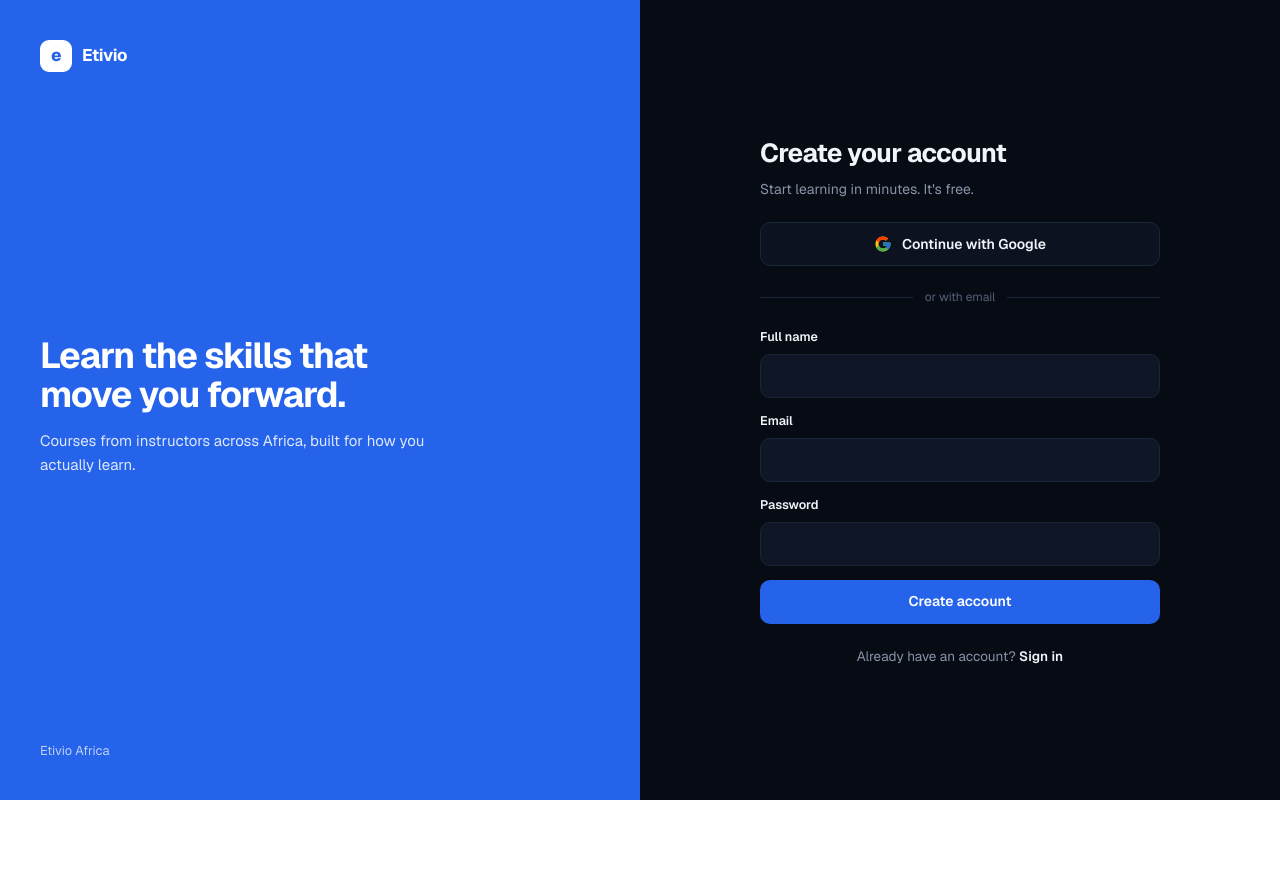
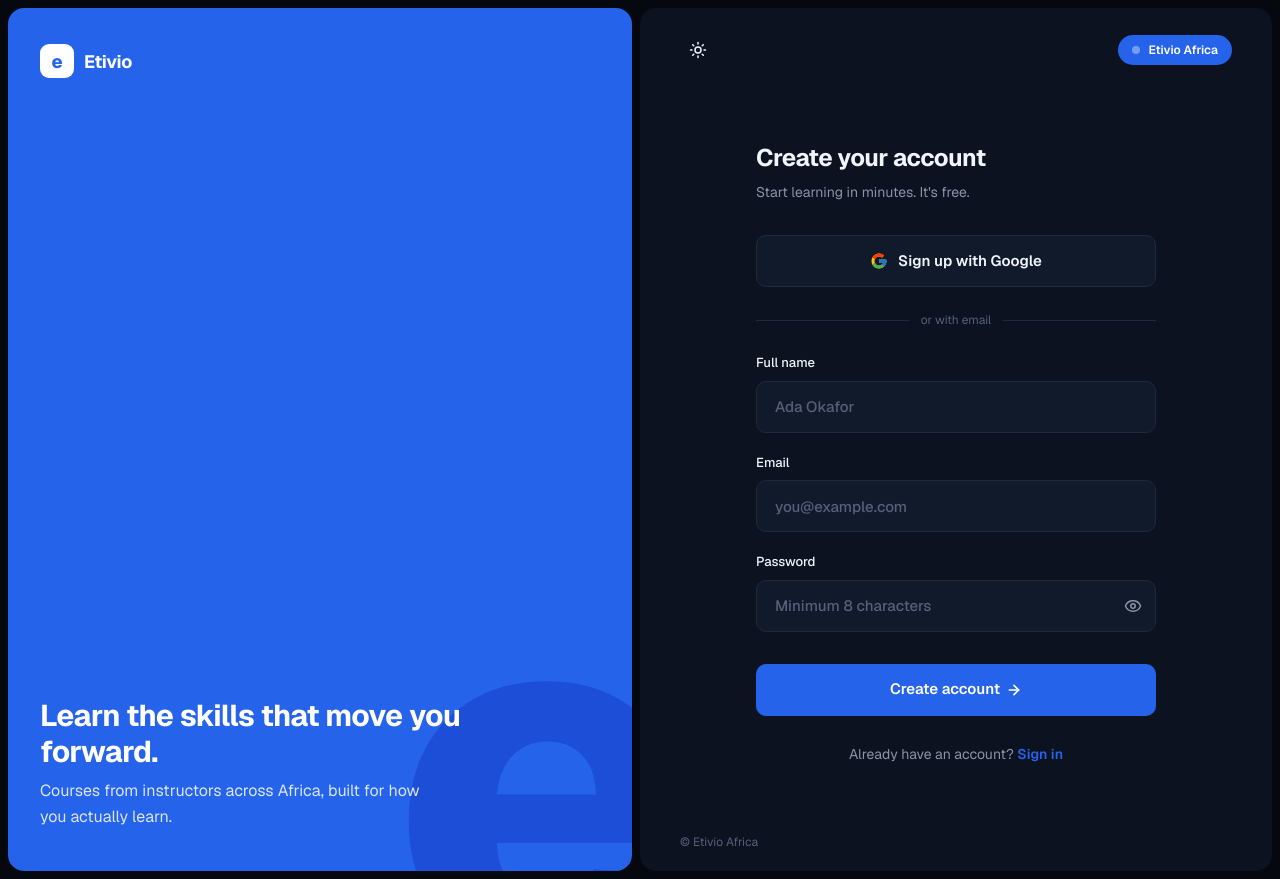
Before and after one commit to Etivioafrica/etivio-africa, a Next.js app: page /signup in a window 1280 px wide. Before the commit the page ends 800 px from the top, so only its background shows below. Built offline with nearby package versions, Linux system fonts and the light colour scheme.

Commit message:
feat: Zaane-style auth pages with Google sign-up, forgot and reset password

```diff
--- a/src/app/(auth)/AuthForm.tsx
+++ b/src/app/(auth)/AuthForm.tsx
@@ -2,18 +2,54 @@
 import { useState, useSyncExternalStore } from "react";
 import Link from "next/link";
 import { useRouter } from "next/navigation";
+import { ArrowLeft, ArrowRight, Eye, EyeOff } from "lucide-react";
 import { createClient } from "@/lib/supabase/client";
+
+type Mode = "login" | "signup" | "forgot" | "reset";
+
+const copy: Record<Mode, { title: string; sub: string; submit: string }> = {
+  login: { title: "Welcome back", sub: "Sign in to continue learning.", submit: "Sign in" },
+  signup: { title: "Create your account", sub: "Start learning in minutes. It's free.", submit: "Create account" },
+  forgot: { title: "Reset your password", sub: "Enter your email and we'll send you a reset link.", submit: "Send reset link" },
+  reset: { title: "Set a new password", sub: "Choose a new password for your account.", submit: "Update password" },
+};
 
 function nextPath() {
   const next = new URLSearchParams(window.location.search).get("next") ?? "/learn";
   return next.startsWith("/") && !next.startsWith("//") ? next : "/learn";
 }
 
-export function AuthForm({ mode }: { mode: "login" | "signup" }) {
+function callbackUrl(next: string) {
+  return `${window.location.origin}/auth/callback?next=${encodeURIComponent(next)}`;
+}
+
+function PasswordField({ name, label, autoComplete, placeholder }: { name: string; label: string; autoComplete: string; placeholder: string }) {
+  const [show, setShow] = useState(false);
+  return (
+    <label>
+      {label}
+      <span className="et-auth-pw">
+        <input
+          name={name}
+          type={show ? "text" : "password"}
+          autoComplete={autoComplete}
+          placeholder={placeholder}
+          minLength={autoComplete === "new-password" ? 8 : undefined}
+          required
+        />
+        <button type="button" aria-label={show ? "Hide password" : "Show password"} onClick={() => setShow((v) => !v)}>
+          {show ? <EyeOff size={18} /> : <Eye size={18} />}
+        </button>
+      </span>
+    </label>
+  );
+}
+
+export function AuthForm({ mode }: { mode: Mode }) {
   const router = useRouter();
   const [pending, setPending] = useState(false);
   const [error, setError] = useState<string | null>(null);
-  const [sent, setSent] = useState(false);
+  const [sent, setSent] = useState<string | null>(null);
 
   // Set by /auth/callback when a Google or email-link sign-in fails.
   const callbackFailed = useSyncExternalStore(
@@ -27,7 +63,7 @@ export function AuthForm({ mode }: { mode: "login" | "signup" }) {
     setError(null);
     const { error } = await createClient().auth.signInWithOAuth({
       provider: "google",
-      options: { redirectTo: `${window.location.origin}/auth/callback?next=${encodeURIComponent(nextPath())}` },
+      options: { redirectTo: callbackUrl(nextPath()) },
     });
     // On success the browser leaves for Google, so only failures land here.
     if (error) {
@@ -44,15 +80,38 @@ export function AuthForm({ mode }: { mode: "login" | "signup" }) {
     const email = String(fd.get("email") ?? "").trim();
     const password = String(fd.get("password") ?? "");
     const supabase = createClient();
+    const fail = (message: string) => {
+      setError(message);
+      setPending(false);
+    };
 
     if (mode === "login") {
       const { error } = await supabase.auth.signInWithPassword({ email, password });
-      if (error) {
-        setError(error.message === "Email not confirmed" ? "Confirm your email first. Check your inbox for the link." : "Incorrect email or password.");
+      if (error) return fail(error.message === "Email not confirmed" ? "Confirm your email first. Check your inbox for the link." : "Incorrect email or password.");
+      router.replace(nextPath());
+      router.refresh();
+      return;
+    }
+
+    if (mode === "forgot") {
+      const { error } = await supabase.auth.resetPasswordForEmail(email, { redirectTo: callbackUrl("/reset-password") });
+      if (error) return fail("We couldn't send the link right now. Try again in a few minutes.");
+      setSent("If an account exists for that email, a reset link is on its way. Open it in this browser to set a new password.");
       setPending(false);
       return;
     }
-      router.replace(nextPath());
+
+    if (mode === "reset") {
+      if (password !== fd.get("confirm")) return fail("Passwords do not match.");
+      const { error } = await supabase.auth.updateUser({ password });
+      if (error) {
+        return fail(
+          error.message.toLowerCase().includes("session")
+            ? "This reset link has expired. Request a new one."
+            : error.message,
+        );
+      }
+      router.replace("/learn");
       router.refresh();
       return;
     }
@@ -62,45 +121,46 @@ export function AuthForm({ mode }: { mode: "login" | "signup" }) {
       password,
       options: {
         data: { full_name: String(fd.get("name") ?? "").trim() },
-        emailRedirectTo: `${window.location.origin}/auth/callback?next=/learn`,
+        emailRedirectTo: callbackUrl("/learn"),
       },
     });
-    if (error) {
-      setError(error.message);
-      setPending(false);
-      return;
-    }
+    if (error) return fail(error.message);
     if (data.session) {
       router.replace("/learn");
       router.refresh();
-    } else {
-      setSent(true);
+      return;
+    }
+    setSent("We sent you a confirmation link. Open it to finish creating your account.");
     setPending(false);
   }
-  }
 
-  if (sent) {
+  const { title, sub, submit } = copy[mode];
+  const withSocial = mode === "login" || mode === "signup";
+  const message = error ?? (callbackFailed ? "Sign-in didn't complete. Please try again." : null);
+
   return (
-      <div className="et-auth-card">
-        <div>
-          <h1>Check your email</h1>
-          <p>We sent you a confirmation link. Open it to finish creating your account.</p>
-        </div>
+    <div className="et-auth-box">
+      {mode === "forgot" && (
+        <Link href="/login" className="et-auth-back">
+          <ArrowLeft size={16} />
+          Back to sign in
+        </Link>
+      )}
+      <h1>{sent && mode === "signup" ? "Check your email" : title}</h1>
+      <p className="et-auth-sub">{sent && mode === "signup" ? "One more step." : sub}</p>
+      {message && <p className="et-auth-msg is-err">{message}</p>}
+
+      {sent ? (
+        <>
+          <div className="et-auth-sent">{sent}</div>
           <p className="et-auth-alt">
-          Already confirmed? <Link href="/login">Sign in</Link>
+            <Link href="/login">Back to sign in</Link>
           </p>
-      </div>
-    );
-  }
-
-  const login = mode === "login";
-  return (
-    <div className="et-auth-card">
-      <div>
-        <h1>{login ? "Welcome back" : "Create your account"}</h1>
-        <p>{login ? "Sign in to continue learning." : "Start learning in minutes. It's free."}</p>
-      </div>
-      {(error || callbackFailed) && <p className="et-auth-msg is-err">{error ?? "Sign-in didn't complete. Please try again."}</p>}
+        </>
+      ) : (
+        <>
+          {withSocial && (
+            <>
               <button type="button" className="et-auth-google" onClick={withGoogle} disabled={pending}>
                 <svg width="18" height="18" viewBox="0 0 48 48" aria-hidden="true">
                   <path fill="#FFC107" d="M43.6 20.5H42V20H24v8h11.3C33.7 32.7 29.2 36 24 36c-6.6 0-12-5.4-12-12s5.4-12 12-12c3.1 0 5.8 1.2 7.9 3.1l5.7-5.7C34 6.1 29.3 4 24 4 12.9 4 4 12.9 4 24s8.9 20 20 20 20-8.9 20-20c0-1.3-.1-2.6-.4-3.5z" />
@@ -108,47 +168,59 @@ export function AuthForm({ mode }: { mode: "login" | "signup" }) {
                   <path fill="#4CAF50" d="M24 44c5.2 0 9.9-2 13.4-5.2l-6.2-5.2C29.2 35.1 26.7 36 24 36c-5.2 0-9.6-3.3-11.3-8l-6.5 5C9.5 39.6 16.2 44 24 44z" />
                   <path fill="#1976D2" d="M43.6 20.5H42V20H24v8h11.3c-.8 2.2-2.2 4.2-4.1 5.6l6.2 5.2C37 39.2 44 34 44 24c0-1.3-.1-2.6-.4-3.5z" />
                 </svg>
-        Continue with Google
+                {mode === "signup" ? "Sign up with Google" : "Continue with Google"}
               </button>
               <div className="et-auth-or">
                 <span>or with email</span>
               </div>
+            </>
+          )}
           <form onSubmit={onSubmit}>
-        {!login && (
+            {mode === "signup" && (
               <label>
                 Full name
-            <input name="name" autoComplete="name" required />
+                <input name="name" autoComplete="name" placeholder="Ada Okafor" required />
               </label>
             )}
+            {mode !== "reset" && (
               <label>
                 Email
-          <input name="email" type="email" autoComplete="email" required />
+                <input name="email" type="email" autoComplete="email" placeholder="you@example.com" required />
               </label>
-        <label>
-          Password
-          <input
-            name="password"
-            type="password"
-            autoComplete={login ? "current-password" : "new-password"}
-            minLength={login ? undefined : 8}
-            required
-          />
-        </label>
-        <button type="submit" disabled={pending}>
-          {pending ? "Please wait…" : login ? "Sign in" : "Create account"}
-        </button>
-      </form>
-      <p className="et-auth-alt">
-        {login ? (
+            )}
+            {mode === "login" && <PasswordField name="password" label="Password" autoComplete="current-password" placeholder="Your password" />}
+            {mode === "signup" && <PasswordField name="password" label="Password" autoComplete="new-password" placeholder="Minimum 8 characters" />}
+            {mode === "reset" && (
               <>
-            New to Etivio? <Link href="/signup">Create an account</Link>
-          </>
-        ) : (
-          <>
-            Already have an account? <Link href="/login">Sign in</Link>
+                <PasswordField name="password" label="New password" autoComplete="new-password" placeholder="Minimum 8 characters" />
+                <PasswordField name="confirm" label="Confirm password" autoComplete="new-password" placeholder="Repeat your new password" />
               </>
             )}
+            <button type="submit" className="et-auth-submit" disabled={pending}>
+              {pending ? "Please wait…" : (
+                <>
+                  {submit} <ArrowRight size={16} strokeWidth={2.5} />
+                </>
+              )}
+            </button>
+            {mode === "login" && (
+              <Link href="/forgot-password" className="et-auth-link">
+                Forgot password?
+              </Link>
+            )}
+          </form>
+          {mode === "login" && (
+            <p className="et-auth-alt">
+              New to Etivio? <Link href="/signup">Create an account</Link>
             </p>
+          )}
+          {mode === "signup" && (
+            <p className="et-auth-alt">
+              Already have an account? <Link href="/login">Sign in</Link>
+            </p>
+          )}
+        </>
+      )}
     </div>
   );
 }
--- a/src/app/(auth)/AuthFrame.tsx
+++ b/src/app/(auth)/AuthFrame.tsx
@@ -1,31 +1,52 @@
 "use client";
-import { useTheme } from "@/lib/theme";
+import { Moon, Sun } from "lucide-react";
+import { useTheme, writeTheme } from "@/lib/theme";
 
 export function AuthFrame({
   children,
   title = "Learn the skills that move you forward.",
   body = "Courses from instructors across Africa, built for how you actually learn.",
-  tag = "Etivio Africa",
+  badge = "Etivio Africa",
 }: {
   children: React.ReactNode;
   title?: string;
   body?: string;
-  tag?: string;
+  badge?: string;
 }) {
   const { light } = useTheme();
   return (
     <div className={`et-auth${light ? " is-light" : ""}`}>
-      <aside className="et-auth-side">
-        <div className="et-auth-logo">
-          <span>e</span>Etivio
+      <aside className="et-auth-hero">
+        <div className="et-auth-photo">
+          <div className="et-auth-logo">
+            <span>e</span>Etivio
+          </div>
+          <div className="et-auth-caption">
+            <h2>{title}</h2>
+            <p>{body}</p>
+          </div>
         </div>
-        <div>
-          <h2>{title}</h2>
-          <p>{body}</p>
-        </div>
-        <small style={{ opacity: 0.7 }}>{tag}</small>
       </aside>
-      <main className="et-auth-main">{children}</main>
+      <section className="et-auth-panel">
+        <header className="et-auth-top">
+          <button
+            type="button"
+            className="et-auth-theme"
+            aria-label={light ? "Switch to dark mode" : "Switch to light mode"}
+            onClick={() => writeTheme(!light)}
+          >
+            {light ? <Moon size={18} /> : <Sun size={18} />}
+          </button>
+          <span className="et-auth-badge">
+            <span />
+            {badge}
+          </span>
+        </header>
+        <div className="et-auth-main">{children}</div>
+        <footer className="et-auth-foot">
+          <span>© Etivio Africa</span>
+        </footer>
+      </section>
     </div>
   );
 }
--- a/src/app/(auth)/auth.css
+++ b/src/app/(auth)/auth.css
@@ -1,29 +1,58 @@
-.et-auth{--a-bg:#070b14;--a-panel:#0c1220;--a-border:#1b2538;--a-fg:#f1f5fb;--a-muted:#8a94a8;--a-faint:#566079;--a-input:#0f1626;--accent:#2563eb;
- min-height:100dvh;display:grid;grid-template-columns:1fr 1fr;background:var(--a-bg);color:var(--a-fg);font-family:var(--font-geist-sans),system-ui,sans-serif;color-scheme:dark}
-.et-auth.is-light{--a-bg:#f2f5fa;--a-panel:#ffffff;--a-border:#e2e7f0;--a-fg:#0a0f1a;--a-muted:#5f6b80;--a-faint:#9aa3b5;--a-input:#ffffff;color-scheme:light}
-.et-auth-side{display:flex;flex-direction:column;justify-content:space-between;padding:40px;background:var(--accent);color:#fff}
-.et-auth-side h2{max-width:420px;font-size:36px;font-weight:700;line-height:1.1;letter-spacing:-.03em}
-.et-auth-side p{max-width:400px;margin-top:14px;font-size:15px;line-height:1.6;opacity:.85}
-.et-auth-logo{display:flex;align-items:center;gap:10px;font-weight:700;font-size:17px;letter-spacing:-.02em}
-.et-auth-logo span{width:32px;height:32px;border-radius:9px;background:#fff;color:var(--accent);display:grid;place-items:center;font-weight:800}
-.et-auth-main{display:grid;place-items:center;padding:32px 16px}
-.et-auth-card{width:100%;max-width:400px;display:flex;flex-direction:column;gap:22px}
-.et-auth-card h1{font-size:26px;font-weight:700;letter-spacing:-.025em}
-.et-auth-card>div>p{margin-top:6px;font-size:14px;color:var(--a-muted)}
-.et-auth form{display:flex;flex-direction:column;gap:14px}
-.et-auth label{display:flex;flex-direction:column;gap:7px;font-size:12.5px;font-weight:600}
-.et-auth input{height:44px;padding:0 13px;border-radius:10px;background:var(--a-input);border:1px solid var(--a-border);color:var(--a-fg);font-size:14px;outline:none;transition:border-color .15s}
-.et-auth input:focus{border-color:var(--accent)}
-.et-auth button{height:44px;border-radius:10px;border:0;background:var(--accent);color:#fff;font-size:14px;font-weight:600;cursor:pointer;transition:filter .15s}
-.et-auth button:hover:not(:disabled){filter:brightness(1.1)}
-.et-auth button:disabled{opacity:.6;cursor:not-allowed}
-.et-auth-alt{font-size:13.5px;color:var(--a-muted);text-align:center}
-.et-auth-alt a{color:var(--a-fg);font-weight:600}
-.et-auth-msg{padding:11px 14px;border-radius:10px;font-size:13px;line-height:1.5}
+.et-auth{--a-page:#05080f;--a-bg:#0c1220;--a-fg:#f1f5fb;--a-muted:#8a94a8;--a-faint:#566079;--a-input:#111a2b;--a-border:#1f2a40;--accent:#2563eb;
+ min-height:100dvh;display:flex;background:var(--a-page);color:var(--a-fg);font-family:var(--font-geist-sans),system-ui,sans-serif;color-scheme:dark}
+.et-auth.is-light{--a-page:#e9eef6;--a-bg:#fafbfd;--a-fg:#0a0f1a;--a-muted:#5f6b80;--a-faint:#9aa3b5;--a-input:#ffffff;--a-border:#e2e7f0;color-scheme:light}
+.et-auth button{font:inherit;cursor:pointer;border:0;background:none;color:inherit}
+
+/* Left brand panel */
+.et-auth-hero{width:50%;padding:8px;display:flex}
+.et-auth-photo{position:relative;flex:1;border-radius:16px;overflow:hidden;background:var(--accent);color:#fff}
+.et-auth-photo::after{content:"e";position:absolute;right:-6%;bottom:-18%;font-size:62vh;font-weight:800;line-height:1;letter-spacing:-.06em;color:#1d4ed8;pointer-events:none}
+.et-auth-logo{position:absolute;top:36px;left:32px;z-index:1;display:flex;align-items:center;gap:10px;font-weight:700;font-size:18px;letter-spacing:-.02em}
+.et-auth-logo span{width:34px;height:34px;border-radius:9px;background:#fff;color:var(--accent);display:grid;place-items:center;font-weight:800}
+.et-auth-caption{position:absolute;left:32px;right:32px;bottom:40px;z-index:1}
+.et-auth-caption h2{max-width:28rem;font-size:30px;font-weight:700;letter-spacing:-.02em;line-height:1.2;margin-bottom:8px}
+.et-auth-caption p{max-width:24rem;font-size:16px;line-height:1.65;color:#dbe6ff}
+
+/* Right form panel */
+.et-auth-panel{flex:1;margin:8px 8px 8px 0;border-radius:16px;background:var(--a-bg);display:flex;flex-direction:column;transition:background .25s,color .25s}
+.et-auth-top{display:flex;align-items:center;justify-content:space-between;padding:24px 40px}
+.et-auth-theme{width:36px;height:36px;display:grid;place-items:center;border-radius:999px;color:var(--a-muted);transition:color .2s}
+.et-auth-theme:hover{color:var(--a-fg)}
+.et-auth-badge{display:inline-flex;align-items:center;gap:8px;padding:6px 14px;border-radius:999px;background:var(--accent);color:#fff;font-size:12px;font-weight:600}
+.et-auth-badge span{width:8px;height:8px;border-radius:50%;background:#fff;animation:et-auth-pulse 1.6s ease-in-out infinite}
+@keyframes et-auth-pulse{0%,100%{opacity:1}50%{opacity:.35}}
+.et-auth-main{flex:1;display:flex;align-items:center;justify-content:center;padding:48px 32px}
+.et-auth-foot{display:flex;align-items:center;justify-content:space-between;padding:20px 40px;font-size:12px;color:var(--a-faint)}
+
+/* Form box */
+.et-auth-box{width:100%;max-width:400px}
+.et-auth-box h1{font-size:24px;font-weight:700;letter-spacing:-.02em;margin-bottom:6px}
+.et-auth-sub{color:var(--a-muted);font-size:14px;margin-bottom:32px}
+.et-auth-box form{display:grid;gap:20px}
+.et-auth-box label{display:grid;gap:8px;font-size:13px;font-weight:500}
+.et-auth-box input{width:100%;height:52px;padding:0 18px;border-radius:10px;background:var(--a-input);border:1px solid var(--a-border);color:var(--a-fg);font-size:15px;outline:none;transition:border-color .2s}
+.et-auth-box input::placeholder{color:var(--a-faint)}
+.et-auth-box input:focus{border-color:var(--accent)}
+.et-auth-pw{position:relative;display:block}
+.et-auth-pw input{padding-right:52px}
+.et-auth .et-auth-pw button{position:absolute;right:14px;top:50%;transform:translateY(-50%);display:grid;color:var(--a-muted)}
+.et-auth .et-auth-submit{margin-top:12px;height:52px;border-radius:10px;background:var(--accent);color:#fff;font-weight:600;font-size:15px;display:flex;align-items:center;justify-content:center;gap:6px;transition:filter .2s}
+.et-auth-submit:hover:not(:disabled){filter:brightness(1.08)}
+.et-auth-submit:disabled,.et-auth-google:disabled{opacity:.6;cursor:not-allowed}
+.et-auth .et-auth-google{width:100%;height:52px;border-radius:10px;display:flex;align-items:center;justify-content:center;gap:10px;background:var(--a-input);border:1px solid var(--a-border);font-size:15px;font-weight:600;transition:border-color .2s}
+.et-auth-google:hover:not(:disabled){border-color:var(--a-muted)}
+.et-auth-or{display:flex;align-items:center;gap:12px;margin:24px 0;font-size:12px;color:var(--a-faint)}
+.et-auth-or::before,.et-auth-or::after{content:"";flex:1;height:1px;background:var(--a-border)}
+.et-auth .et-auth-link{justify-self:center;color:var(--accent);font-size:14px;font-weight:500}
+.et-auth-link:hover{text-decoration:underline}
+.et-auth .et-auth-back{display:inline-flex;align-items:center;gap:6px;color:var(--a-muted);font-size:13px;margin-bottom:24px}
+.et-auth-back:hover{color:var(--a-fg)}
+.et-auth-alt{margin-top:28px;font-size:14px;color:var(--a-muted);text-align:center}
+.et-auth-alt a{color:var(--accent);font-weight:600}
+.et-auth-alt a:hover{text-decoration:underline}
+.et-auth-msg{padding:12px 16px;border-radius:10px;font-size:13px;line-height:1.5;margin-bottom:20px}
 .et-auth-msg.is-err{background:#dc2626;color:#fff}
-.et-auth-msg.is-ok{background:#16a34a;color:#fff}
-@media(max-width:860px){.et-auth{grid-template-columns:1fr}.et-auth-side{display:none}}
-.et-auth button.et-auth-google{display:flex;align-items:center;justify-content:center;gap:10px;background:var(--a-panel);color:var(--a-fg);border:1px solid var(--a-border)}
-.et-auth button.et-auth-google:hover:not(:disabled){filter:none;background:var(--a-input)}
-.et-auth-or{display:flex;align-items:center;gap:12px;font-size:12px;color:var(--a-faint)}
-.et-auth-or::before,.et-auth-or::after{content:"";flex:1;height:1px;background:var(--a-border)}
+.et-auth-sent{padding:16px 18px;border-radius:10px;background:var(--a-input);border:1px solid var(--a-border);font-size:14px;line-height:1.6}
+
+@media(max-width:1023px){.et-auth-hero{display:none}.et-auth-panel{margin:8px}}
+@media(max-width:600px){.et-auth-top,.et-auth-foot{padding:18px 16px}.et-auth-main{padding:32px 16px}.et-auth-panel{margin:0;border-radius:0}}
--- a/src/app/admin/(auth)/layout.tsx
+++ b/src/app/admin/(auth)/layout.tsx
@@ -3,7 +3,7 @@ import "@/app/(auth)/auth.css";
 
 export default function AdminAuthLayout({ children }: { children: React.ReactNode }) {
   return (
-    <AuthFrame title="Run Etivio from one place." body="Users, courses, content, support, and money. Staff access only." tag="Etivio Admin">
+    <AuthFrame title="Run Etivio from one place." body="Users, courses, content, support, and money. Staff access only." badge="Admin access only">
       {children}
     </AuthFrame>
   );
--- a/src/app/admin/(auth)/login/AdminLoginForm.tsx
+++ b/src/app/admin/(auth)/login/AdminLoginForm.tsx
@@ -1,6 +1,8 @@
 "use client";
 import { useState } from "react";
+import Link from "next/link";
 import { useRouter } from "next/navigation";
+import { ArrowRight, Eye, EyeOff } from "lucide-react";
 import { createClient } from "@/lib/supabase/client";
 import { confirmAdminAccess } from "../../actions";
 
@@ -13,6 +15,7 @@ export function AdminLoginForm() {
   const router = useRouter();
   const [pending, setPending] = useState(false);
   const [error, setError] = useState<string | null>(null);
+  const [show, setShow] = useState(false);
 
   async function onSubmit(e: React.FormEvent<HTMLFormElement>) {
     e.preventDefault();
@@ -40,24 +43,34 @@ export function AdminLoginForm() {
   }
 
   return (
-    <div className="et-auth-card">
-      <div>
-        <h1>Admin sign in</h1>
-        <p>For Etivio staff only.</p>
-      </div>
+    <div className="et-auth-box">
+      <h1>Admin sign in</h1>
+      <p className="et-auth-sub">For Etivio staff only.</p>
+      {error && <p className="et-auth-msg is-err">{error}</p>}
       <form onSubmit={onSubmit}>
-        {error && <p className="et-auth-msg is-err">{error}</p>}
         <label>
           Email
-          <input name="email" type="email" autoComplete="email" required />
+          <input name="email" type="email" autoComplete="email" placeholder="you@etivio.co" required />
         </label>
         <label>
           Password
-          <input name="password" type="password" autoComplete="current-password" required />
+          <span className="et-auth-pw">
+            <input name="password" type={show ? "text" : "password"} autoComplete="current-password" placeholder="Your password" required />
+            <button type="button" aria-label={show ? "Hide password" : "Show password"} onClick={() => setShow((v) => !v)}>
+              {show ? <EyeOff size={18} /> : <Eye size={18} />}
+            </button>
+          </span>
         </label>
-        <button type="submit" disabled={pending}>
-          {pending ? "Checking access…" : "Sign in"}
+        <button type="submit" className="et-auth-submit" disabled={pending}>
+          {pending ? "Checking access…" : (
+            <>
+              Sign in <ArrowRight size={16} strokeWidth={2.5} />
+            </>
+          )}
         </button>
+        <Link href="/forgot-password" className="et-auth-link">
+          Forgot password?
+        </Link>
       </form>
     </div>
   );
```
Also changed, not shown: src/app/(auth)/forgot-password/page.tsx (added, +7 -0 lines), src/app/(auth)/reset-password/page.tsx (added, +7 -0 lines), src/app/suspended/page.tsx (+4 -6 lines). Lines whose indentation alone changed are shown as unchanged.
